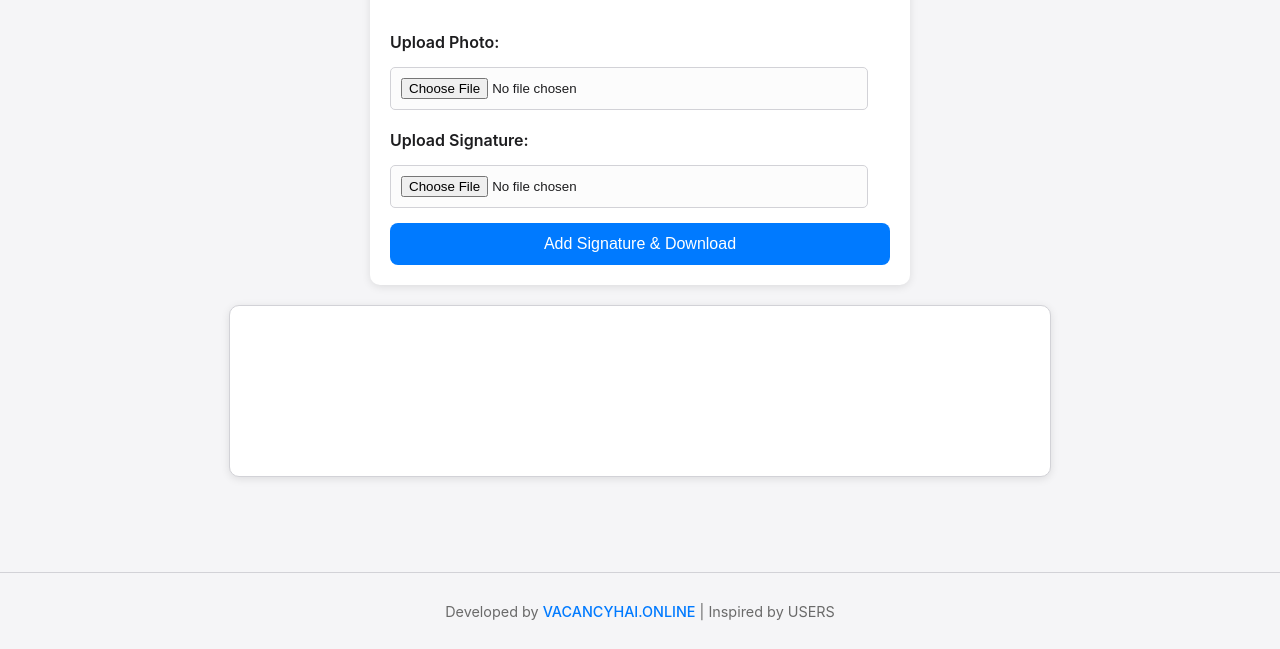
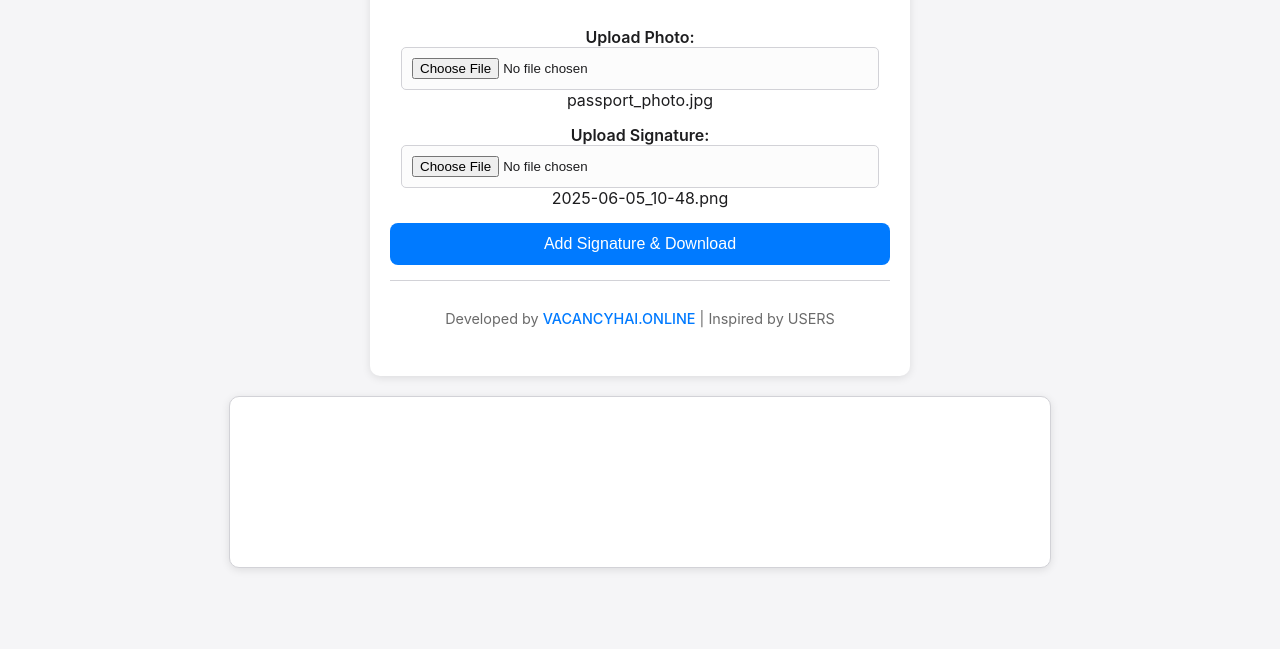
Before and after one commit to bhuveevh/Photo-and-Sign-Joiner, a plain HTML site: page index.html in a window 1280 px wide. Shown: the part 151-800 px from the top of the page. Drawn offline with Linux system fonts and the light colour scheme.

Commit message:
Update index.html

```diff
--- a/index.html
+++ b/index.html
@@ -11,22 +11,29 @@
         <div class="main-widget">
             <h1 class="app-title">Vacancy Hai Photo Signature Adder</h1>
 
-            <label for="photoUpload">Upload Photo:</label>
-            <input type="file" id="photoUpload" accept="image/*">
+            <div class="file-input-group">
+                <label for="photoUpload">Upload Photo:</label>
+                <input type="file" id="photoUpload" accept="image/*">
+                <span id="photoFileName" class="file-name-display">passport_photo.jpg</span>
+            </div>
 
-            <label for="signatureUpload">Upload Signature:</label>
-            <input type="file" id="signatureUpload" accept="image/*">
+            <div class="file-input-group">
+                <label for="signatureUpload">Upload Signature:</label>
+                <input type="file" id="signatureUpload" accept="image/*">
+                <span id="signatureFileName" class="file-name-display">2025-06-05_10-48.png</span>
+            </div>
 
             <button id="processAndDownload">Add Signature & Download</button>
+
+            <footer class="widget-footer">
+                <p>Developed by <a href="https://vacancyhai.online/" target="_blank" rel="noopener noreferrer">VACANCYHAI.ONLINE</a> | Inspired by USERS</p>
+            </footer>
         </div>
 
         <div class="canvas-container">
             <canvas id="imageCanvas"></canvas>
         </div>
     </main>
-    <footer>
-        <p>Developed by <a href="https://vacancyhai.online/" target="_blank" rel="noopener noreferrer">VACANCYHAI.ONLINE</a> | Inspired by USERS</p>
-    </footer>
     <script src="script.js"></script>
 </body>
 </html>
```
